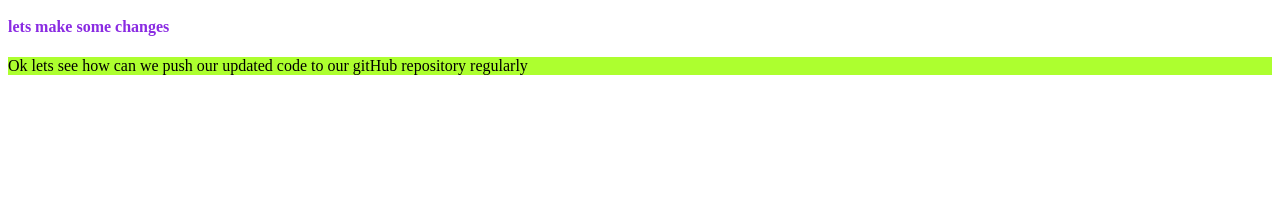
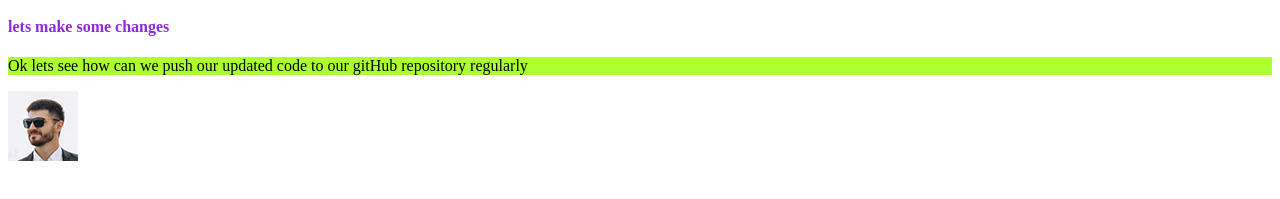
Before and after one commit to wds-raihan/my-first-web-repo, a plain HTML site: page index.html in a window 1280 px wide. Shown: the part 105-304 px from the top of the page. Drawn offline with Linux system fonts and the light colour scheme.

Commit message:
added an image

```diff
--- a/index.html
+++ b/index.html
@@ -15,5 +15,6 @@
       Ok lets see how can we push our updated code to our gitHub repository
       regularly
     </p>
+    <img src="img-one.jpg" alt="first-image" />
   </body>
 </html>
```
Also changed, not shown: beanie-g0dde14629_1920.jpg (added), c1.jpg (added), design1.jpg (added), entrepreneur-g8bf3dc275_1280.jpg (added), img-one.jpg (added).
